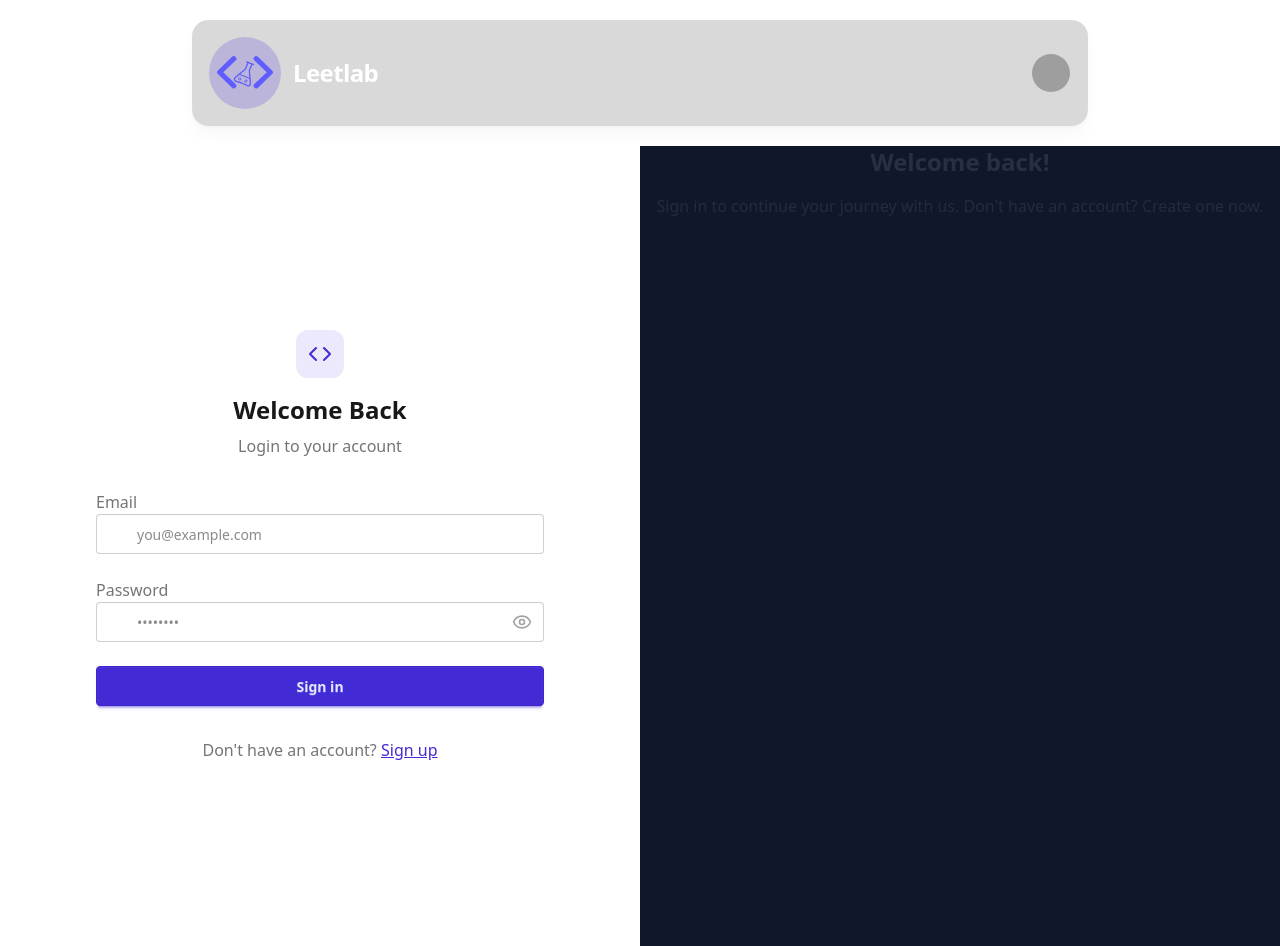
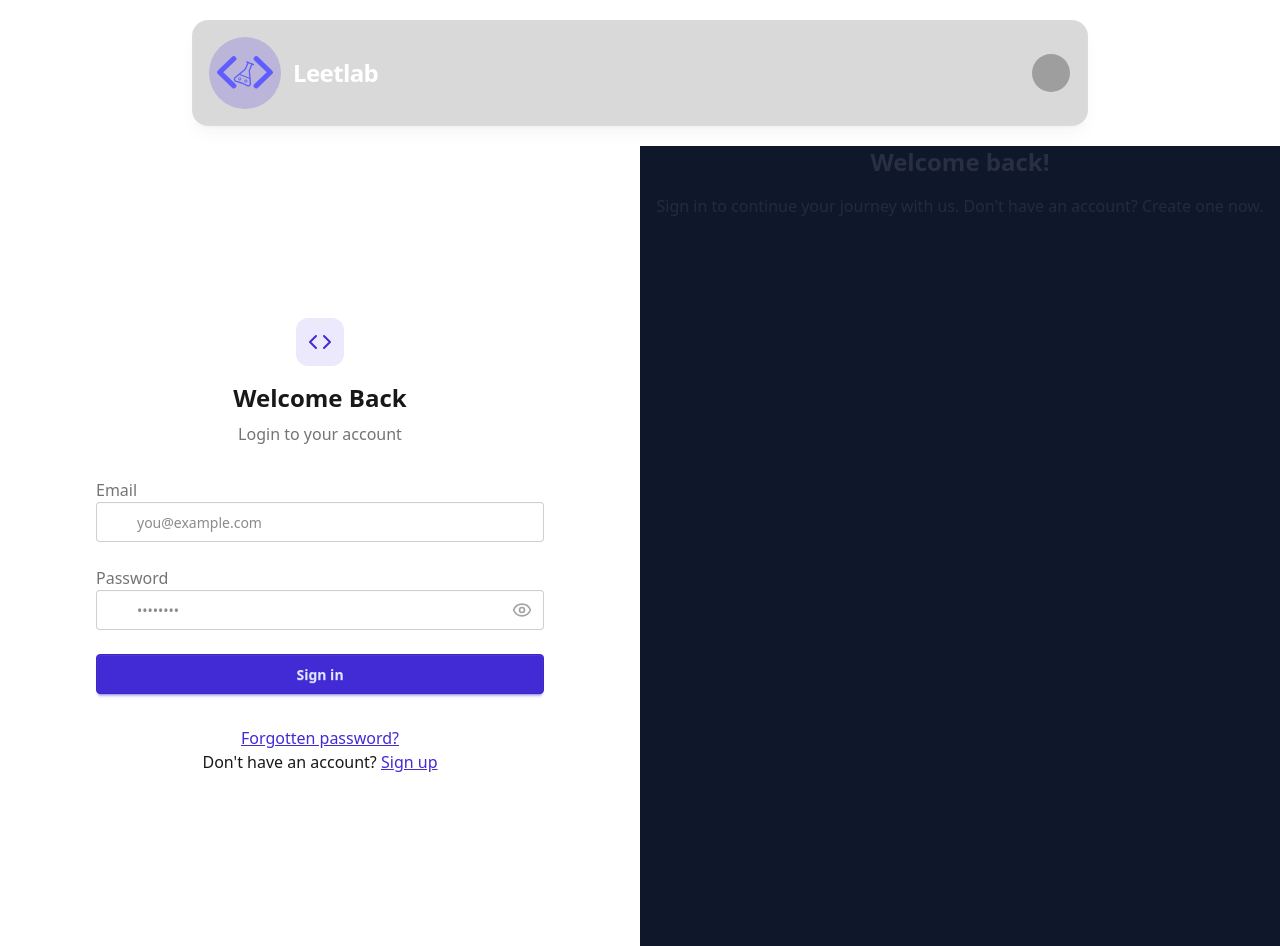
Before and after one commit to zeeshan7791/leet-lab, a React (Vite) app in the folder client/: page /login in a window 1280 px wide. Built offline with nearby package versions, Linux system fonts and the light colour scheme; no server answers; grey boxes are pictures that could not be loaded.

Commit message:
add forgot password button

```diff
--- a/client/src/page/LoginPage.jsx
+++ b/client/src/page/LoginPage.jsx
@@ -142,7 +142,14 @@ const LoginPage = () => {
 
           {/* Footer */}
           <div className="text-center">
-            <p className="text-base-content/60">
+              <p className="text-base-content">
+
+              <Link to="/forgot-password" className="link link-primary">
+             Forgotten password?
+              </Link>
+            </p>
+
+            <p className="text-base-content">
               Don't have an account?{" "}
               <Link to="/signup" className="link link-primary">
                 Sign up
```
